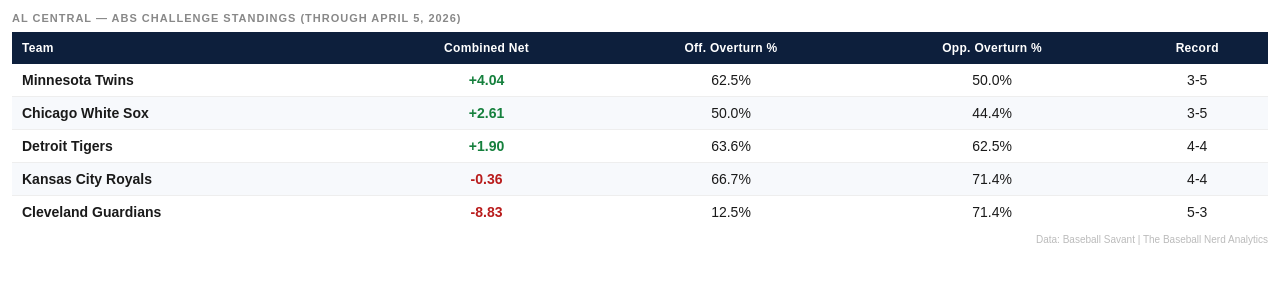
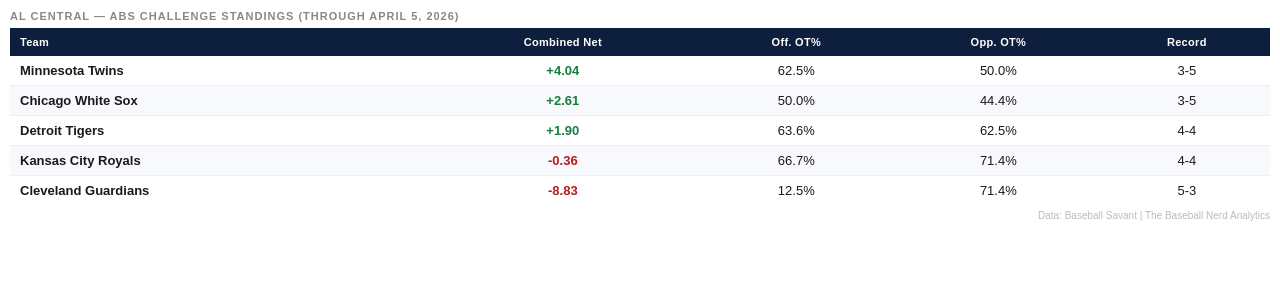
Before and after one commit to thebaseballnerd/thebaseballnerd, a plain HTML site: page embeds/al_central.html in a window 1280 px wide. Drawn offline with Linux system fonts and the light colour scheme.

Commit message:
Update al_central.html

```diff
--- a/embeds/al_central.html
+++ b/embeds/al_central.html
@@ -6,72 +6,39 @@
 <title>AL Central ABS Challenge Standings 2026</title>
 <style>
   * { margin: 0; padding: 0; box-sizing: border-box; }
-  body { font-family: Arial, sans-serif; background: #fff; padding: 12px; }
-  .division-label { font-size: 11px; font-weight: bold; text-transform: uppercase; letter-spacing: 1px; color: #888; margin-bottom: 8px; }
-  table { width: 100%; border-collapse: collapse; font-size: 14px; }
+  body { font-family: Arial, sans-serif; background: #fff; padding: 10px; }
+  .division-label { font-size: 11px; font-weight: bold; text-transform: uppercase; letter-spacing: 1px; color: #888; margin-bottom: 6px; }
+  .table-wrap { overflow-x: auto; -webkit-overflow-scrolling: touch; }
+  table { width: 100%; min-width: 480px; border-collapse: collapse; font-size: 13px; }
   thead tr { background: #0d1f3c; color: #fff; }
-  th { padding: 9px 10px; text-align: left; font-size: 12px; font-weight: bold; letter-spacing: 0.3px; white-space: nowrap; }
+  th { padding: 8px 10px; text-align: left; font-size: 11px; font-weight: bold; letter-spacing: 0.3px; white-space: nowrap; }
   th:not(:first-child) { text-align: center; }
-  td { padding: 8px 10px; border-bottom: 1px solid #eee; color: #1a1a1a; }
+  td { padding: 7px 10px; border-bottom: 1px solid #eee; color: #1a1a1a; white-space: nowrap; }
   td:not(:first-child) { text-align: center; }
   tr:last-child td { border-bottom: none; }
   tr:nth-child(even) td { background: #f7f9fc; }
   .team-name { font-weight: 600; }
-  .positive { color: #15803d; font-weight: 700; }
-  .negative { color: #b91c1c; font-weight: 700; }
-  .footer { font-size: 10px; color: #bbb; text-align: right; margin-top: 6px; }
+  .pos { color: #15803d; font-weight: 700; }
+  .neg { color: #b91c1c; font-weight: 700; }
+  .footer { font-size: 10px; color: #bbb; text-align: right; margin-top: 5px; }
 </style>
 </head>
 <body>
 <div class="division-label">AL Central — ABS Challenge Standings (Through April 5, 2026)</div>
+<div class="table-wrap">
 <table>
   <thead>
-    <tr>
-      <th>Team</th>
-      <th>Combined Net</th>
-      <th>Off. Overturn %</th>
-      <th>Opp. Overturn %</th>
-      <th>Record</th>
-    </tr>
+    <tr><th>Team</th><th>Combined Net</th><th>Off. OT%</th><th>Opp. OT%</th><th>Record</th></tr>
   </thead>
   <tbody>
-    <tr>
-      <td class="team-name">Minnesota Twins</td>
-      <td class="positive">+4.04</td>
-      <td>62.5%</td>
-      <td>50.0%</td>
-      <td>3-5</td>
-    </tr>
-    <tr>
-      <td class="team-name">Chicago White Sox</td>
-      <td class="positive">+2.61</td>
-      <td>50.0%</td>
-      <td>44.4%</td>
-      <td>3-5</td>
-    </tr>
-    <tr>
-      <td class="team-name">Detroit Tigers</td>
-      <td class="positive">+1.90</td>
-      <td>63.6%</td>
-      <td>62.5%</td>
-      <td>4-4</td>
-    </tr>
-    <tr>
-      <td class="team-name">Kansas City Royals</td>
-      <td class="negative">-0.36</td>
-      <td>66.7%</td>
-      <td>71.4%</td>
-      <td>4-4</td>
-    </tr>
-    <tr>
-      <td class="team-name">Cleveland Guardians</td>
-      <td class="negative">-8.83</td>
-      <td>12.5%</td>
-      <td>71.4%</td>
-      <td>5-3</td>
-    </tr>
+    <tr><td class="team-name">Minnesota Twins</td><td class="pos">+4.04</td><td>62.5%</td><td>50.0%</td><td>3-5</td></tr>
+    <tr><td class="team-name">Chicago White Sox</td><td class="pos">+2.61</td><td>50.0%</td><td>44.4%</td><td>3-5</td></tr>
+    <tr><td class="team-name">Detroit Tigers</td><td class="pos">+1.90</td><td>63.6%</td><td>62.5%</td><td>4-4</td></tr>
+    <tr><td class="team-name">Kansas City Royals</td><td class="neg">-0.36</td><td>66.7%</td><td>71.4%</td><td>4-4</td></tr>
+    <tr><td class="team-name">Cleveland Guardians</td><td class="neg">-8.83</td><td>12.5%</td><td>71.4%</td><td>5-3</td></tr>
   </tbody>
 </table>
+</div>
 <div class="footer">Data: Baseball Savant | The Baseball Nerd Analytics</div>
 </body>
 </html>
```
